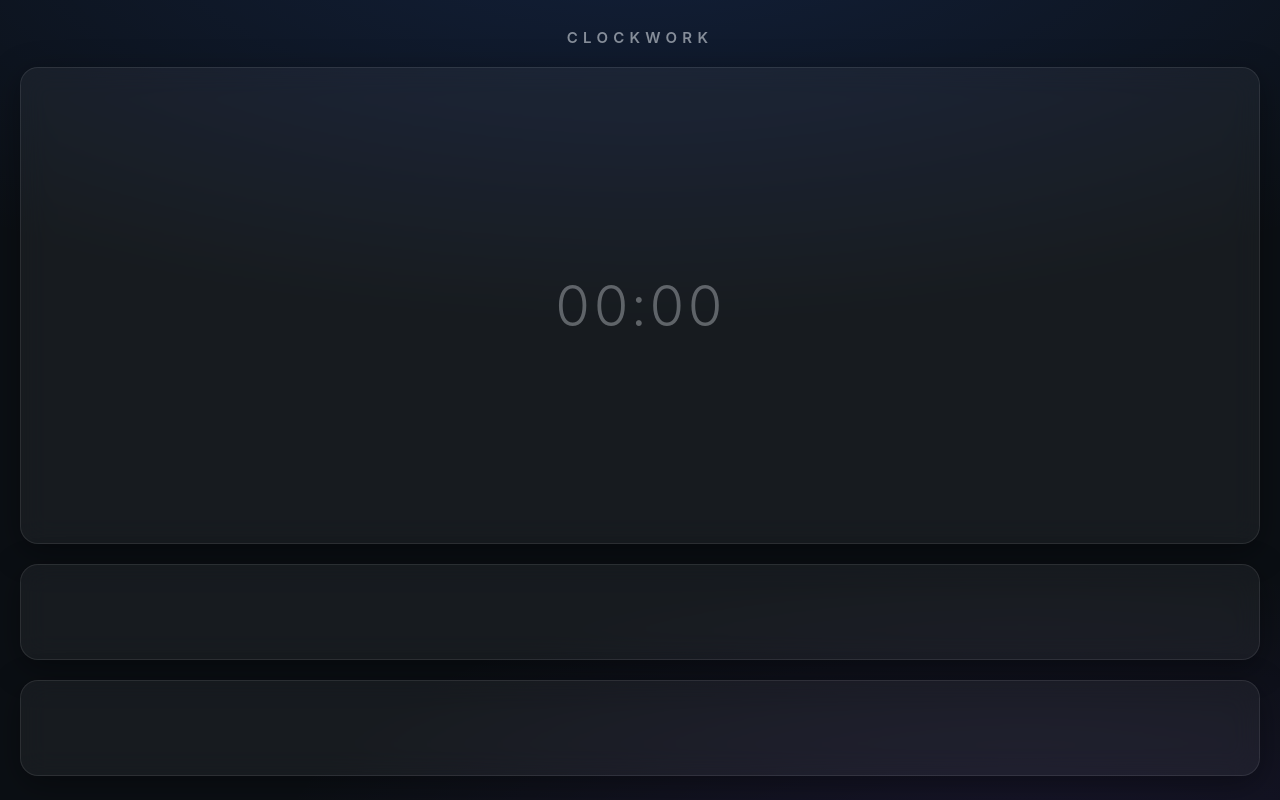
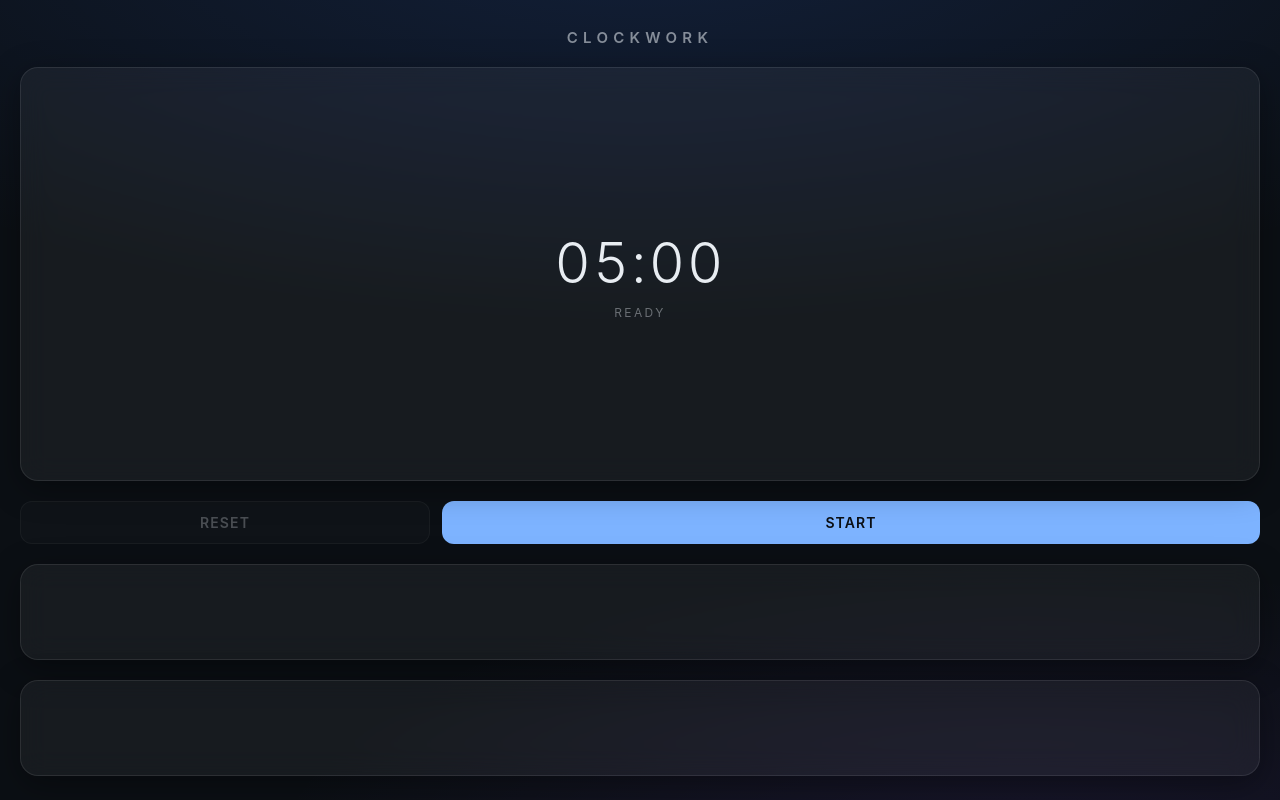
Before and after one commit to Resurrector/ClockWork, a React (Vite) app: page / in a window 1280 px wide. Built offline with nearby package versions, Linux system fonts and the light colour scheme.

Commit message:
Add countdown timer core

```diff
--- a/src/App.css
+++ b/src/App.css
@@ -69,12 +69,85 @@ body {
   min-height: 180px;
 }
 
-.timer-placeholder {
+.timer-display {
   font-size: 56px;
   font-weight: 300;
   font-variant-numeric: tabular-nums;
   letter-spacing: 0.04em;
-  color: rgba(232, 237, 242, 0.35);
+  color: #e8edf2;
+  transition: color 0.3s ease;
+}
+
+.timer-display.running {
+  color: #7db3ff;
+  text-shadow: 0 0 24px rgba(125, 179, 255, 0.25);
+}
+
+.timer-status {
+  margin-top: 8px;
+  font-size: 12px;
+  letter-spacing: 0.2em;
+  text-transform: uppercase;
+  color: rgba(232, 237, 242, 0.4);
+}
+
+.session-controls {
+  width: 100%;
+  display: flex;
+  gap: 12px;
+}
+
+.btn {
+  flex: 1;
+  padding: 12px 0;
+  border: 1px solid rgba(255, 255, 255, 0.12);
+  border-radius: 12px;
+  font-family: inherit;
+  font-size: 14px;
+  font-weight: 600;
+  letter-spacing: 0.08em;
+  text-transform: uppercase;
+  cursor: pointer;
+  transition: background 0.2s ease, border-color 0.2s ease, transform 0.1s ease;
+}
+
+.btn:active:not(:disabled) {
+  transform: scale(0.97);
+}
+
+.btn:disabled {
+  opacity: 0.35;
+  cursor: default;
+}
+
+.btn-primary {
+  flex: 2;
+  color: #0b0f14;
+  background: #7db3ff;
+  border-color: transparent;
+}
+
+.btn-primary:hover:not(:disabled) {
+  background: #93c1ff;
+}
+
+.btn-primary.running {
+  background: rgba(125, 179, 255, 0.14);
+  color: #7db3ff;
+  border-color: rgba(125, 179, 255, 0.4);
+}
+
+.btn-primary.running:hover {
+  background: rgba(125, 179, 255, 0.22);
+}
+
+.btn-secondary {
+  color: rgba(232, 237, 242, 0.8);
+  background: rgba(255, 255, 255, 0.06);
+}
+
+.btn-secondary:hover:not(:disabled) {
+  background: rgba(255, 255, 255, 0.12);
 }
 
 .controls-card,
--- a/src/App.tsx
+++ b/src/App.tsx
@@ -1,15 +1,47 @@
 import "./App.css";
+import { useCountdown } from "./hooks/useCountdown";
+import { formatDuration } from "./lib/time";
 
 function App() {
+  const { status, remainingMs, durationMs, start, pause, resume, reset } =
+    useCountdown();
+
+  const handleStartPauseResume = () => {
+    if (status === "idle") start(5 * 60 * 1000);
+    else if (status === "running") pause();
+    else resume();
+  };
+
+  const primaryLabel =
+    status === "idle" ? "Start" : status === "running" ? "Pause" : "Resume";
+
   return (
     <main className="app">
       <header className="app-header">
         <h1 className="app-title">ClockWork</h1>
       </header>
 
-      {/* M1: countdown display */}
+      {/* Countdown display */}
       <section className="glass-card timer-card">
-        <div className="timer-placeholder">00:00</div>
+        <div className={status === "running" ? "timer-display running" : "timer-display"}>
+          {formatDuration(remainingMs)}
+        </div>
+        <span className="timer-status">
+          {status === "idle" && remainingMs === durationMs ? "Ready" : status === "running" ? "Counting down" : status === "paused" ? "Paused" : "Finished"}
+        </span>
+      </section>
+
+      {/* Session controls */}
+      <section className="session-controls">
+        <button className="btn btn-secondary" onClick={reset} disabled={status === "idle"}>
+          Reset
+        </button>
+        <button
+          className={status === "running" ? "btn btn-primary running" : "btn btn-primary"}
+          onClick={handleStartPauseResume}
+        >
+          {primaryLabel}
+        </button>
       </section>
 
       {/* M2: adjustment controls (wheel + minus/plus) */}
--- /dev/null
+++ b/src/hooks/useCountdown.ts
@@ -0,0 +1,69 @@
+import { useCallback, useEffect, useRef, useState } from "react";
+
+export type CountdownStatus = "idle" | "running" | "paused";
+
+const TICK_INTERVAL_MS = 250;
+
+/**
+ * Timestamp-based countdown. Elapsed time is derived from wall-clock
+ * `endsAt` (or `remainingMs` while paused) rather than by accumulating
+ * interval ticks, so it stays accurate even if timers are throttled
+ * and simple adjustments just move `endsAt` later (M2).
+ */
+export function useCountdown(initialDurationMs = 5 * 60 * 1000) {
+  const [status, setStatus] = useState<CountdownStatus>("idle");
+  const [durationMs, setDurationMs] = useState(initialDurationMs);
+  const [remainingMs, setRemainingMs] = useState(initialDurationMs);
+  const endsAtRef = useRef<number | null>(null);
+  const statusRef = useRef<CountdownStatus>("idle");
+  const remainingRef = useRef(initialDurationMs);
+
+  statusRef.current = status;
+  remainingRef.current = remainingMs;
+
+  const start = useCallback((ms: number) => {
+    const clamped = Math.max(0, ms);
+    setDurationMs(clamped);
+    setRemainingMs(clamped);
+    endsAtRef.current = Date.now() + clamped;
+    setStatus("running");
+  }, []);
+
+  const pause = useCallback(() => {
+    if (statusRef.current !== "running" || endsAtRef.current === null) return;
+    const remaining = Math.max(0, endsAtRef.current - Date.now());
+    endsAtRef.current = null;
+    remainingRef.current = remaining;
+    setRemainingMs(remaining);
+    setStatus("paused");
+  }, []);
+
+  const resume = useCallback(() => {
+    if (statusRef.current !== "paused") return;
+    endsAtRef.current = Date.now() + remainingRef.current;
+    setStatus("running");
+  }, []);
+
+  const reset = useCallback(() => {
+    endsAtRef.current = null;
+    setStatus("idle");
+    setRemainingMs(durationMs);
+  }, [durationMs]);
+
+  useEffect(() => {
+    if (status !== "running") return;
+    const tick = () => {
+      if (endsAtRef.current === null) return;
+      const remaining = Math.max(0, endsAtRef.current - Date.now());
+      setRemainingMs(remaining);
+      if (remaining <= 0) {
+        endsAtRef.current = null;
+        setStatus("idle");
+      }
+    };
+    const interval = setInterval(tick, TICK_INTERVAL_MS);
+    return () => clearInterval(interval);
+  }, [status]);
+
+  return { status, remainingMs, durationMs, start, pause, resume, reset };
+}
--- /dev/null
+++ b/src/lib/time.ts
@@ -0,0 +1,14 @@
+/**
+ * Formats a duration in milliseconds as MM:SS, or H:MM:SS when it is
+ * an hour or longer. Hours/minutes/seconds are always shown with
+ * leading zeros so digits do not shift while counting down.
+ */
+export function formatDuration(ms: number): string {
+  const totalSeconds = Math.ceil(ms / 1000);
+  const hours = Math.floor(totalSeconds / 3600);
+  const minutes = Math.floor((totalSeconds % 3600) / 60);
+  const seconds = totalSeconds % 60;
+  const mm = String(minutes).padStart(2, "0");
+  const ss = String(seconds).padStart(2, "0");
+  return hours > 0 ? `${hours}:${mm}:${ss}` : `${mm}:${ss}`;
+}
```
